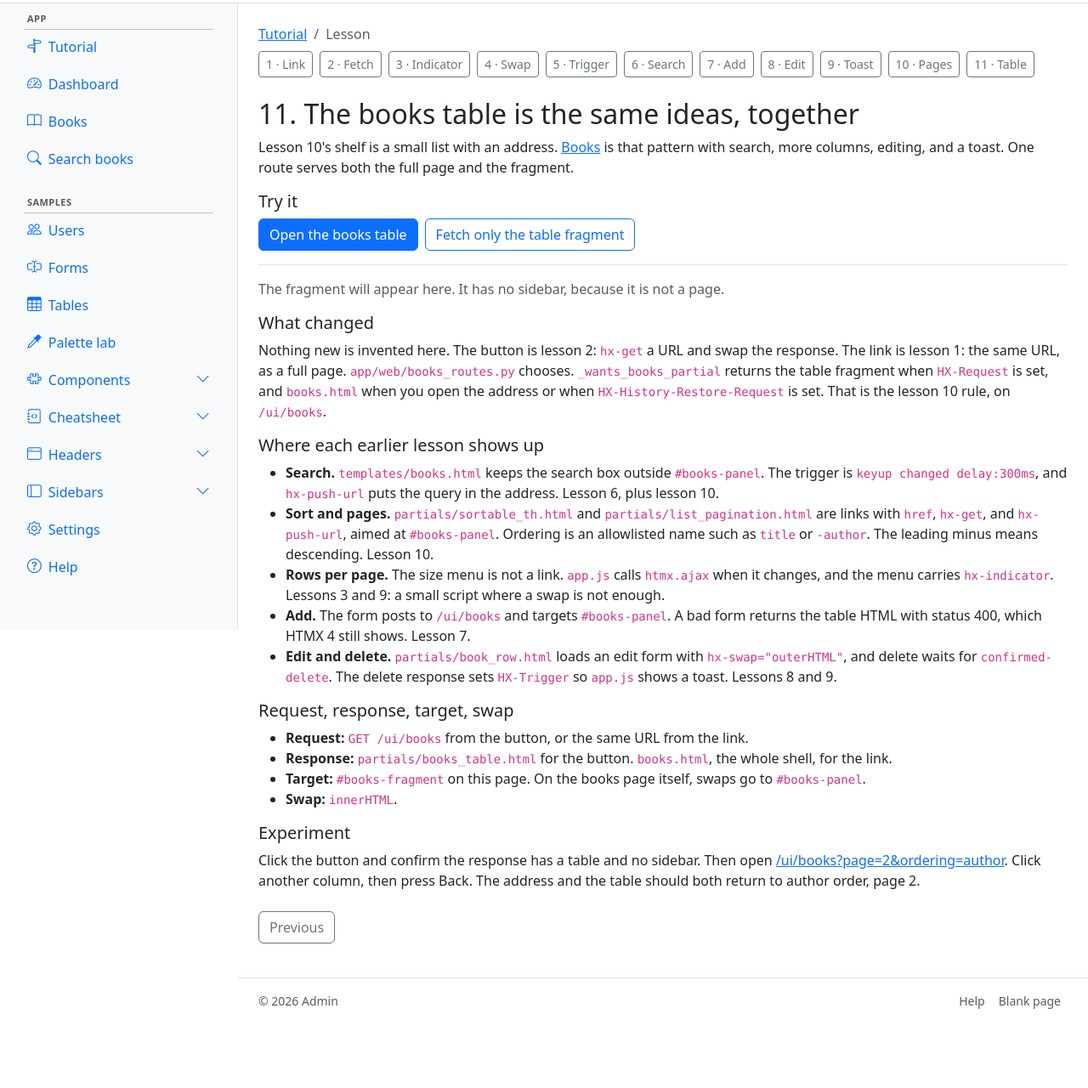
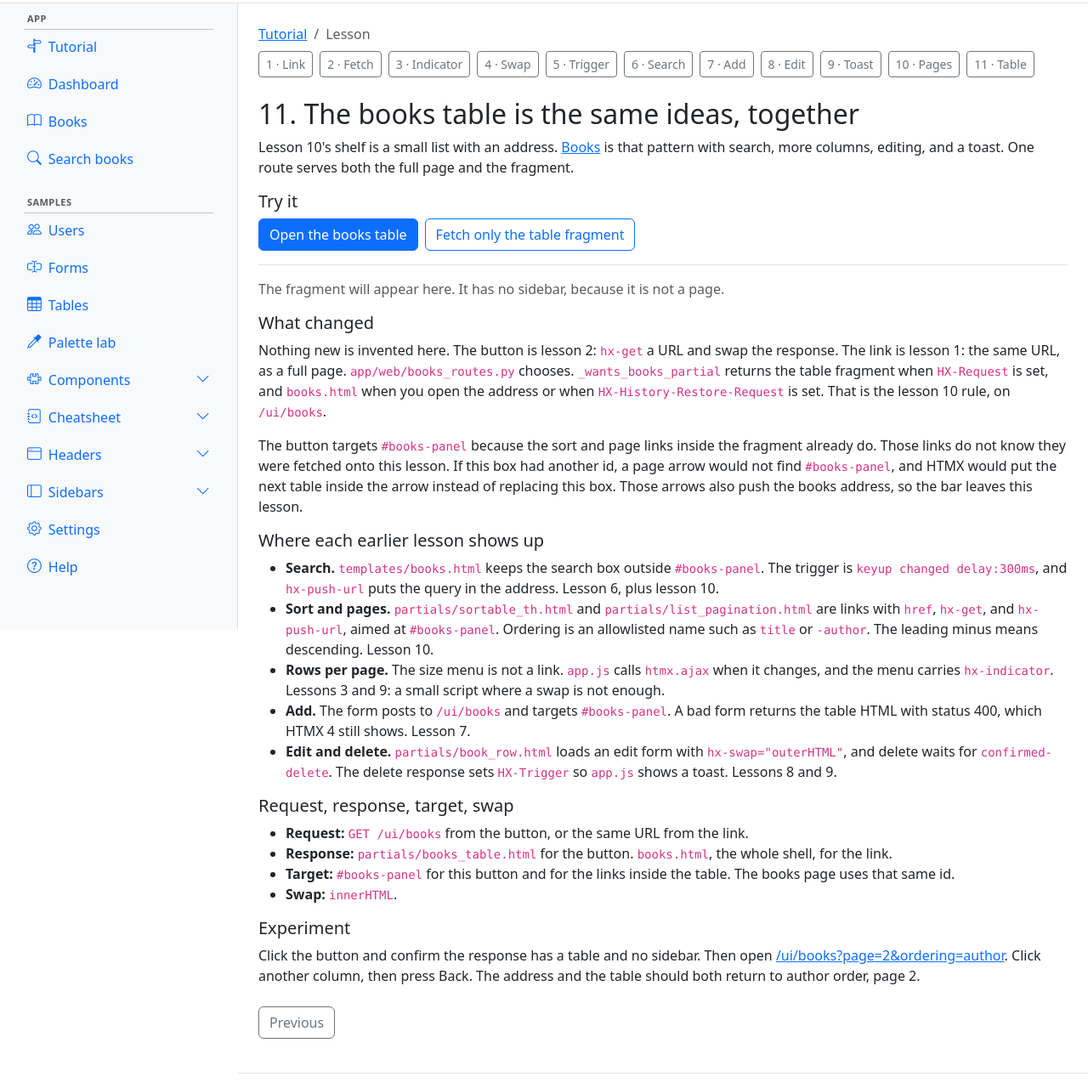
Before and after one commit to tgogos/htmx-bootstrap-tutorial, a FastAPI app: template app/web/templates/tutorial/lesson_11.html in a window 1280 px wide. Shown: the part 59-1339 px from the top of the page at 85% size. Before the commit the page ends 1246 px from the top, so only its background shows below. Run offline with FastAPI, Linux system fonts and the light colour scheme; the template is opened without the code that fills it, so the values that code supplies are empty; parts of the project's set-up code (start-up, migrations or seed data) failed here and were passed over; some libraries are stand-ins or nearby versions.

Commit message:
Point the lesson 11 preview at #books-panel so a page arrow replaces the table instead of inserting another one.
Co-authored-by: Cursor <cursoragent@cursor.com>

```diff
--- a/app/web/templates/tutorial/lesson_11.html
+++ b/app/web/templates/tutorial/lesson_11.html
@@ -13,16 +13,17 @@
     type="button"
     class="btn btn-outline-primary"
     hx-get="/ui/books"
-    hx-target="#books-fragment"
+    hx-target="#books-panel"
     hx-swap="innerHTML"
   >Fetch only the table fragment</button>
 </p>
-<div id="books-fragment" class="mb-3 border-top pt-3">
+<div id="books-panel" class="mb-3 border-top pt-3">
   <p class="text-body-secondary mb-0">The fragment will appear here. It has no sidebar, because it is not a page.</p>
 </div>
 
 <h2 class="h5">What changed</h2>
 <p>Nothing new is invented here. The button is lesson 2: <code>hx-get</code> a URL and swap the response. The link is lesson 1: the same URL, as a full page. <code>app/web/books_routes.py</code> chooses. <code>_wants_books_partial</code> returns the table fragment when <code>HX-Request</code> is set, and <code>books.html</code> when you open the address or when <code>HX-History-Restore-Request</code> is set. That is the lesson 10 rule, on <code>/ui/books</code>.</p>
+<p>The button targets <code>#books-panel</code> because the sort and page links inside the fragment already do. Those links do not know they were fetched onto this lesson. If this box had another id, a page arrow would not find <code>#books-panel</code>, and HTMX would put the next table inside the arrow instead of replacing this box. Those arrows also push the books address, so the bar leaves this lesson.</p>
 
 <h2 class="h5">Where each earlier lesson shows up</h2>
 <ul>
@@ -37,7 +38,7 @@
 <ul>
   <li><strong>Request:</strong> <code>GET /ui/books</code> from the button, or the same URL from the link.</li>
   <li><strong>Response:</strong> <code>partials/books_table.html</code> for the button. <code>books.html</code>, the whole shell, for the link.</li>
-  <li><strong>Target:</strong> <code>#books-fragment</code> on this page. On the books page itself, swaps go to <code>#books-panel</code>.</li>
+  <li><strong>Target:</strong> <code>#books-panel</code> for this button and for the links inside the table. The books page uses that same id.</li>
   <li><strong>Swap:</strong> <code>innerHTML</code>.</li>
 </ul>
 
```
Also changed, not shown: tests/test_tutorial.py (+2 -0 lines).
